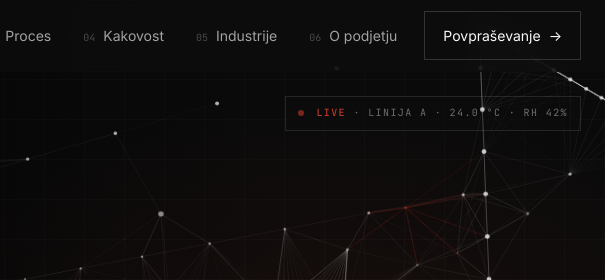
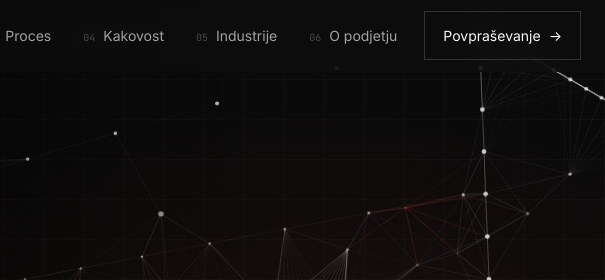
Before and after one commit to soglialucida-afk/industrijsko-barvanje, a website: page index.html in a window 1280 px wide. Shown: the top 280 px of the page, 675-1280 px from the left. Drawn offline with Linux system fonts and the light colour scheme; animation ran at ten frames a second.

Commit message:
odstrani LIVE tag iz hero sekcije

```diff
--- a/index.html
+++ b/index.html
@@ -858,11 +858,6 @@ section[id]{scroll-margin-top:calc(var(--header-h) + 16px)}
      ========================================================= -->
 <section class="hero" id="top">
   <div class="hero-bg" aria-hidden="true"></div>
-  <div class="hero-frame-tag" aria-hidden="true">
-    <span class="dot"></span>
-    <span><b>LIVE</b> &middot; Linija A &middot; 24.0 °C &middot; RH 42%</span>
-  </div>
-
   <!-- ============ HERO 3D ELECTROSTATIC-FIELD BACKGROUND ============ -->
   <div class="hero-anim" aria-hidden="true">
     <canvas id="heroCanvas"></canvas>
```
